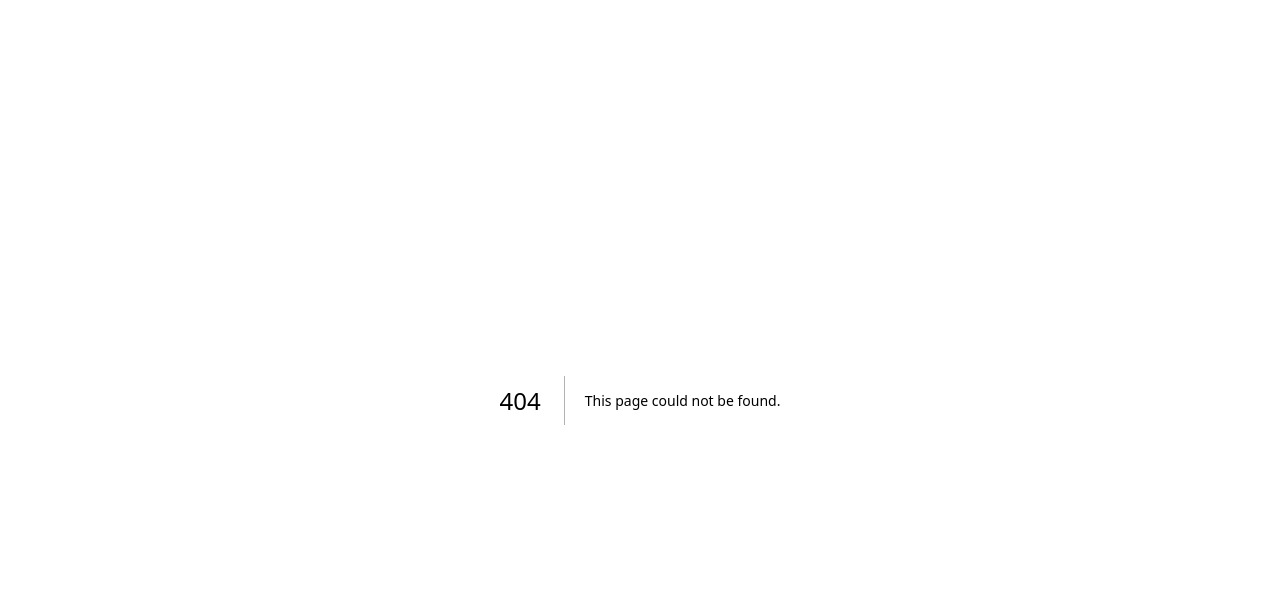
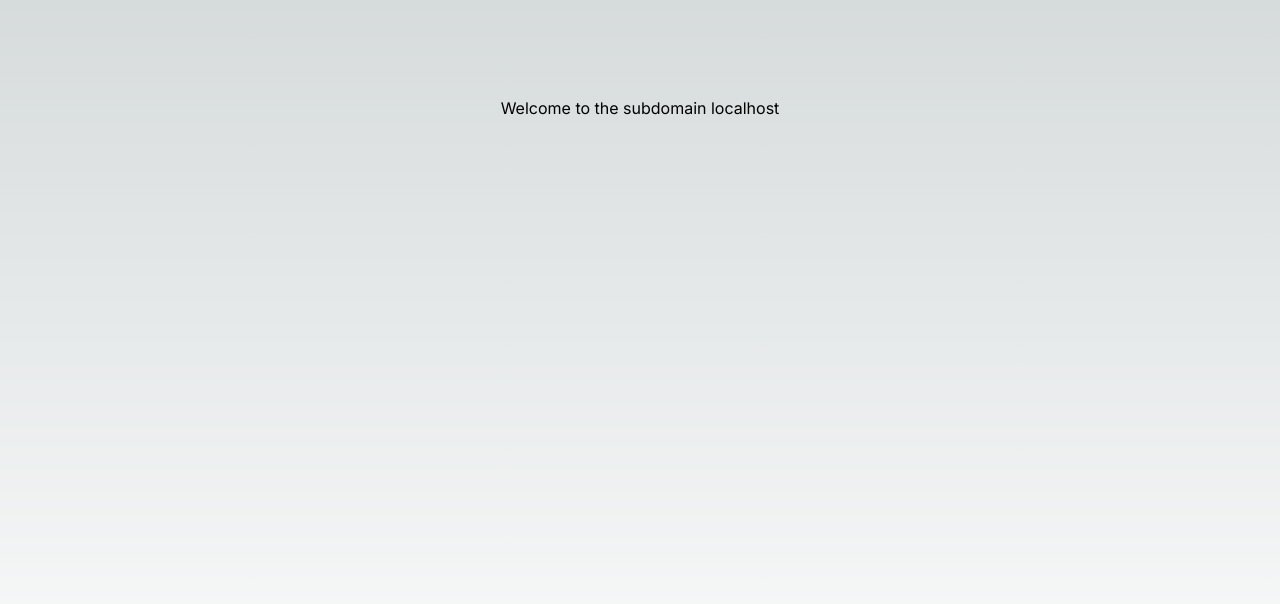
Before and after one commit to Approximated-Inc/nextjs-custom-domains, a Next.js app: page /page-csr in a window 1280 px wide. Before the commit this address had no page. Shown: the top 604 px of the page. Built offline with nearby package versions, Linux system fonts and the light colour scheme.

Commit message:
Added: pages that use client context

```diff
--- /dev/null
+++ b/app/csr-page/page.tsx
@@ -0,0 +1,8 @@
+'use client';
+
+export default function Page() {
+  // NOTE: consider the difference between `window.location.host` (includes port) and `window.location.hostname` (only host domain name)
+  const domain = typeof window !== 'undefined' ? window.location.host : process.env.NEXT_PUBLIC_APP_PRIMARY_DOMAIN;
+
+  return <h1>{domain === process.env.NEXT_PUBLIC_APP_PRIMARY_DOMAIN ? 'Welcome to the primary domain' : `Welcome to the subdomain ${domain}`}</h1>
+}
--- /dev/null
+++ b/pages/page-csr.tsx
@@ -0,0 +1,23 @@
+import { useEffect, useState } from 'react';
+import { Inter } from 'next/font/google';
+
+const inter = Inter({ subsets: ['latin'] });
+
+export default function Page() {
+  const [domain, setDomain] = useState<string>(String(process.env.NEXT_PUBLIC_APP_PRIMARY_DOMAIN));
+
+  useEffect(() => {
+    // NOTE: consider the difference between `window.location.host` (includes port) and `window.location.hostname` (only host domain name)
+    const pageDomain = typeof window !== 'undefined' ? window.location.host : process.env.NEXT_PUBLIC_APP_PRIMARY_DOMAIN;
+
+    setDomain(String(pageDomain));
+  }, []);
+
+  return (
+    <main
+      className={`flex min-h-screen flex-col items-center justify-between p-24 ${inter.className}`}
+    >
+      {domain === process.env.NEXT_PUBLIC_APP_PRIMARY_DOMAIN ? 'Welcome to the primary domain' : `Welcome to the subdomain ${domain}`}
+    </main>
+  )
+};
```
Also changed, not shown: 1 other file (tests, documents, lock files or other folders).
